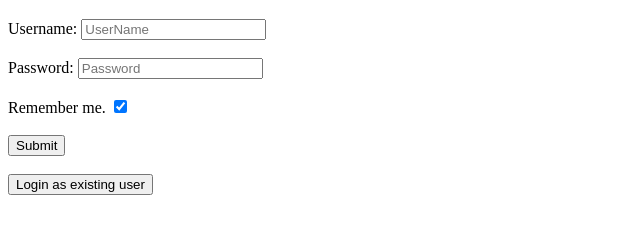
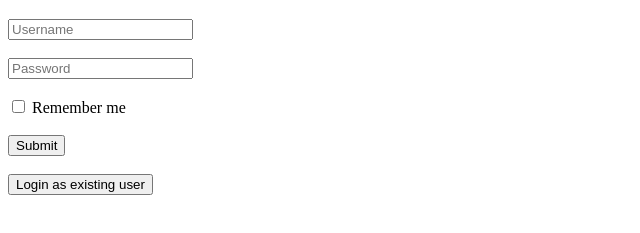
Before and after one commit to acciojob/remember-me-login-form-SriMoorthy, a website: page main.html in a window 1280 px wide. Shown: the part 61-294 px from the top of the page, without its empty margins (0-640 px from the left). Drawn offline with Linux system fonts and the light colour scheme.

Commit message:
created a submission

```diff
--- a/main.html
+++ b/main.html
@@ -8,24 +8,20 @@
 
 <body>
 	<!-- the entire body must be written by student -->
-	<form method="post">
-		<h1>Login Form</h1>
-		<label for="usernamne">Username:</label>
-		<input type="text" placeholder="UserName" id="username"/>
-		<br>
-		<br>
-		<label for="password">Password:</label>
-		<input type="password" placeholder="Password" id="password"/>
-		<br>
-		<br>
-		<label for="checkbox">Remember me.</label>
-		<input type="checkbox" id="checkbox" checked/>
-		<br>
-		<br>
-		<input type="submit" id="submit" onclick="userDetails()" value="Submit"/>
-	</form>
-	<br>
-	<button id="existing" onclick="existUser()" value="Submit">Login as existing user</button>
+	<div class="form-container">
+        <h1>Login Form</h1>
+        <form id="loginForm">
+            <input type="text" id="username" placeholder="Username" required><br><br>
+            <input type="password" id="password" placeholder="Password" required><br><br>
+            <div class="checkbox-container">
+                <input type="checkbox" id="checkbox">
+                <label for="checkbox">Remember me</label><br><br>
+            </div>
+            <input type="submit" id="submit" value="Submit">
+			<br><br>
+        </form>
+        <button id="existing">Login as existing user</button>
+    </div>
 
     <script type="text/javascript" src="./script.js">
 </script>
```
